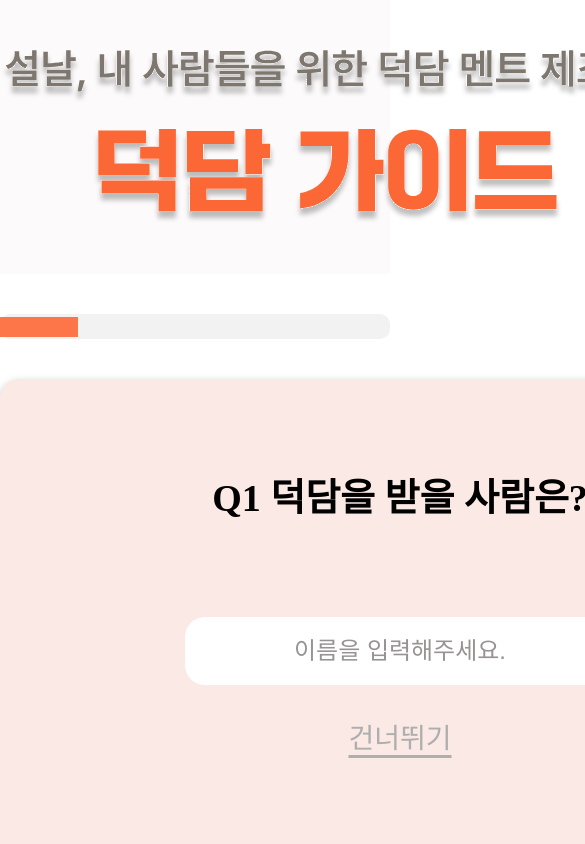
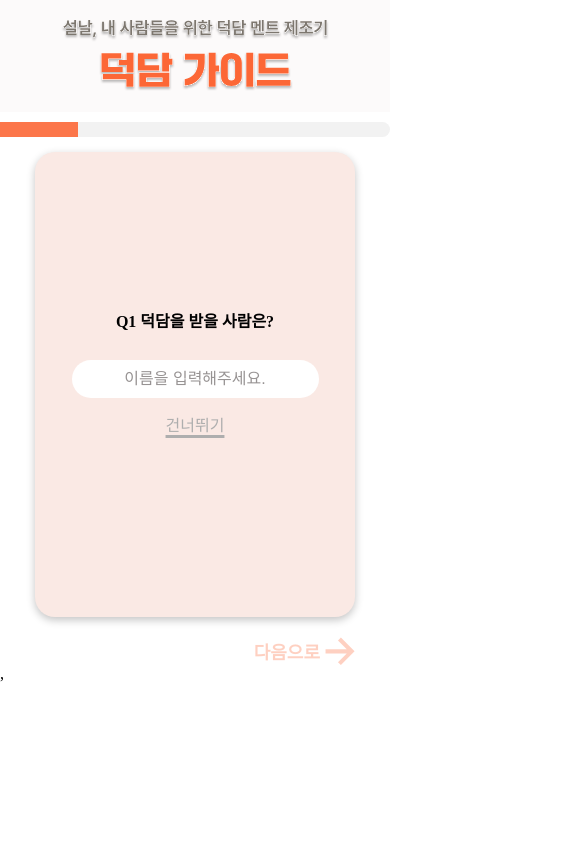
Before and after one commit to seok-hyung/sulpport_frontend, a React (Create React App) app: page /blessingQna in a window 390 px wide. Shown: the top 844 px of the page, 585 px wide, since content can reach past the window. Built offline with nearby package versions, Linux system fonts and the light colour scheme; a web font is replaced by a local one.

Commit message:
:ipone:Modify : 반응형 디자인 작업

```diff
--- a/src/components/common/navBtns/NavBtns.jsx
+++ b/src/components/common/navBtns/NavBtns.jsx
@@ -38,18 +38,29 @@ const NavBtns = ({
 export default NavBtns;
 
 const ButtonContainer = styled.div`
-  width: 700px;
-  margin: 80px auto;
+  max-width: 40rem;
+  margin: 80px auto 0 auto;
   display: flex;
   justify-content: ${(props) => (props.question === 1 ? 'flex-end' : 'space-between')};
+  @media (max-width: 430px) {
+    width: 100%;
+    max-width: 20rem;
+    margin: 20px auto 0 auto;
+  }
   button {
     display: flex;
     align-items: center;
     gap: 20px;
+    @media (max-width: 430px) {
+      gap: 5px;
+    }
     p {
       font-size: 32px;
       color: #000000;
       font-weight: bolder;
+      @media (max-width: 430px) {
+        font-size: 18px;
+      }
     }
     .nextTxt {
       color: ${(props) => (props.disabled ? '#000000' : `${props.color}`)};
@@ -57,6 +68,9 @@ const ButtonContainer = styled.div`
 
     img {
       width: 60px;
+      @media (max-width: 430px) {
+        width: 30px;
+      }
     }
   }
   .previousBtn {
--- a/src/components/main/Main.jsx
+++ b/src/components/main/Main.jsx
@@ -115,7 +115,6 @@ const Main = () => {
 export default Main;
 
 const MainWrapper = styled.main`
-  overflow-x: hidden;
   width: 100vw;
   max-width: 1300px;
   margin: 0 auto;
--- a/src/pages/Blessing.jsx
+++ b/src/pages/Blessing.jsx
@@ -35,7 +35,6 @@ const Blessing = () => {
           맞춤형 덕담 찾아보기!
         </button>
       </main>
-      <div>
       <div className="imgs">
         <div>
           <img src="/assets/time-icon.svg" alt="시계 이미지" />
@@ -46,7 +45,6 @@ const Blessing = () => {
           <p>무제한 생성</p>
         </div>
       </div>
-      </div>
     </BlessingWrapper>
   );
 };
@@ -55,6 +53,11 @@ export default Blessing;
 
 const BlessingWrapper = styled.div`
   margin: 0 auto;
+  width: 100vw;
+  max-width: 1300px;
+  @media (max-width: 430px) {
+    width: 100%;
+  }
   .topImg {
     display: flex;
     flex-direction: column;
@@ -63,34 +66,63 @@ const BlessingWrapper = styled.div`
     border-bottom-left-radius: 30px;
     border-bottom-right-radius: 30px;
     img:first-of-type {
-      width: 200px;
+      width: 300px;
+      @media (max-width: 430px) {
+        width: 160px;
+      }
     }
     img:last-of-type {
       width: 400px;
-      padding: 30px 0;
+      margin: 40px auto;
+      @media (max-width: 430px) {
+        width: 250px;
+        margin: 20px auto;
+      }
     }
   }
   main {
+    width: 100vw;
+    max-width: 1300px;
+
     .buttons {
       display: flex;
       justify-content: center;
       gap: 70px;
       margin-top: 60px;
+      @media (max-width: 430px) {
+        gap: 10px;
+        margin-top: 20px;
+      }
       button {
         border-radius: 15px;
         background-color: #eaeaea;
         padding: 10px 60px;
         display: flex;
         font-size: 24px;
+
+        @media (max-width: 430px) {
+          font-size: 16px;
+          padding: 5px 20px;
+        }
       }
     }
     .txtDiv {
       text-align: center;
       margin: 70px auto;
+
+      @media (max-width: 430px) {
+        width: 100%;
+        margin: 20px auto;
+      }
       p {
         font-size: 36px;
         margin-bottom: 20px;
         line-height: 50px;
+        @media (max-width: 430px) {
+          font-size: 20px;
+          margin-bottom: 10px;
+          line-height: 30px;
+        }
       }
       strong {
         font-weight: 700;
@@ -107,7 +139,12 @@ const BlessingWrapper = styled.div`
       display: block;
       padding: 10px 40px;
       border-radius: 10px;
-      margin: 120px auto 60px auto;
+      margin: 100px auto 60px auto;
+      @media (max-width: 430px) {
+        font-size: 20px;
+        margin: 30px auto 20px auto;
+        padding: 5px 20px;
+      }
     }
   }
   .imgs {
@@ -116,17 +153,25 @@ const BlessingWrapper = styled.div`
     align-items: center;
     gap: 50px;
     margin-bottom: 100px;
+    width: 100vw;
+    max-width: 1300px;
     div {
-      width: 50px;
+      width: 3.125rem;
       display: flex;
       flex-direction: column;
       align-items: center;
       justify-content: center;
       text-align: center;
+      @media (max-width: 430px) {
+        width: 3rem;
+      }
     }
     img {
       width: 60px;
       margin-bottom: 10px;
+      @media (max-width: 430px) {
+        width: 100%;
+      }
     }
   }
 `;
--- a/src/pages/qna/BlessingQna.jsx
+++ b/src/pages/qna/BlessingQna.jsx
@@ -76,8 +76,7 @@ const BlessingQna = () => {
     setQ5Value(e.target.value);
   };
   //q7
-  // ! 추가 작업 필요
-  // 5개 질문지 답 정보들을 모아서 서버에 요청보내며, 결과페이지로 이동하는 함수
+
   const [formData, setFormData] = useState({
     name: name,
     tone: selectedOptions,
@@ -174,7 +173,6 @@ const BlessingQna = () => {
             previousQuestion={previousQuestion}
             nextQuestion={nextQuestion}
             isNextDisabled={selectedOptions.length < 1}
-            question={question}
             color={'var(--main-color)'}
           />
         </>
@@ -208,7 +206,6 @@ const BlessingQna = () => {
             previousQuestion={previousQuestion}
             nextQuestion={nextQuestion}
             isNextDisabled={!q3SelectedOption && !q3InputValue}
-            question={question}
             color={'var(--main-color)'}
           />
         </>
@@ -245,7 +242,6 @@ const BlessingQna = () => {
             previousQuestion={previousQuestion}
             nextQuestion={nextQuestion}
             isNextDisabled={!q4SelectedOption && !q4InputValue}
-            question={question}
             color={'var(--main-color)'}
           />
         </>
@@ -289,7 +285,6 @@ const BlessingQna = () => {
             previousQuestion={previousQuestion}
             nextQuestion={nextQuestion}
             isNextDisabled={!q5Value}
-            question={question}
             nextButtonClassName="nextButton"
             nextButtonText="제출하기"
             nextButtonIcon="/assets/arrow-right-white-icon.svg"
@@ -330,7 +325,6 @@ const BlessingQna = () => {
 export default BlessingQna;
 
 const LoadingComponent = ({
-  setQuestion,
   q4SelectedOption,
   q4InputValue,
   q5Value,
@@ -343,6 +337,7 @@ const LoadingComponent = ({
     <div className="q6LoadingDiv">
       <img src="/assets/loading-card-orange.svg" alt="Loading" />
       <div className="txtDiv">
+        <p>
           <strong>{q4SelectedOption || q4InputValue}</strong>(인)하는{' '}
           <strong>
             {q5Value === 0 || q5Value === '0'
@@ -356,61 +351,90 @@ const LoadingComponent = ({
           </strong>
           님에게
           <br /> 보내고 싶은 <strong>{selectedOptions.join(', ')}</strong> 덕담
+        </p>
         <p>덕담을 만드는 중...</p>
       </div>
     </div>
   );
 };
 const ProgressBar = styled.div`
-  width: 100%;
+  width: 100vw;
   background-color: #f2f2f2;
   display: flex;
   align-items: center;
   border-radius: 10px;
   height: 25px;
-  margin: 40px 0;
+  margin: 40px auto;
+  @media (max-width: 430px) {
+    margin: 10px auto 15px auto;
+    height: 15px;
+  }
   .progress {
     width: ${(props) => props.progress}%;
-    height: 20px;
+    height: 25px;
     background-color: #fc764a;
+    @media (max-width: 430px) {
+      height: 15px;
+    }
   }
 `;
 const QnaWrapper = styled.div`
+  margin: 0 auto;
   strong {
     color: var(--main-color);
     font-size: 38px;
     font-weight: 900;
+    @media (max-width: 430px) {
+      font-size: 18px;
+    }
   }
   header {
     background-color: #fcfafa;
     width: 100%;
     img {
-      width: 650px;
+      width: 40.625rem;
       display: block;
       padding: 50px 0;
       margin: 0 auto;
+      @media (max-width: 430px) {
+        width: 18rem;
+        padding: 20px 10px;
+      }
     }
   }
 
   .qDiv {
-    width: 800px;
+    max-width: 40rem;
+    height: 50rem;
     margin: 0 auto;
     background-color: #fae9e4;
     text-align: center;
     padding: 100px 50px 150px 50px;
     border-radius: 20px;
     box-shadow: rgba(0, 0, 0, 0.24) 0px 3px 8px;
+    display: flex;
+    flex-direction: column;
+    align-items: center;
+    justify-content: center;
+    @media (max-width: 430px) {
+      width: 20rem;
+      height: 29.0625rem;
+      padding: 40px 10px;
+    }
     p {
       font-size: 38px;
       font-weight: 900;
-      margin-bottom: 70px;
+      margin-bottom: 100px;
+      @media (max-width: 430px) {
+        font-size: 16px;
+        margin-bottom: 20px;
+      }
     }
     input {
       padding: 20px 60px;
       border-radius: 20px;
       border: none;
       outline: none;
-      margin-top: 30px;
       color: white;
       text-align: center;
       font-size: 24px;
@@ -418,14 +442,29 @@ const QnaWrapper = styled.div`
         color: white;
         font-size: 24px;
         text-align: center;
+        @media (max-width: 430px) {
+          font-size: 16px;
+        }
+      }
+      @media (max-width: 430px) {
+        padding: 10px 20px;
+        font-size: 16px;
+        margin-top: 10px;
+      }
+    }
+    small {
+      font-size: 30px;
+      color: #bdbdbd;
+      display: block;
+      margin-bottom: 60px;
+      @media (max-width: 430px) {
+        font-size: 14px;
+        margin-bottom: 20px;
       }
     }
   }
   .q1Div {
     .q1Contents {
-      p {
-        margin-bottom: 70px;
-      }
       input {
         background-color: white;
         color: black;
@@ -442,18 +481,19 @@ const QnaWrapper = styled.div`
         text-underline-position: under;
         font-size: 28px;
         cursor: pointer;
+        @media (max-width: 430px) {
+          margin-top: 20px;
+          font-size: 16px;
+        }
       }
     }
   }
   .q2Div {
     p {
       margin-bottom: 30px;
+      @media (max-width: 430px) {
+        margin-bottom: 10px;
       }
-    small {
-      font-size: 30px;
-      color: #bdbdbd;
-      display: block;
-      margin-bottom: 60px;
     }
   }
   .q3Div {
@@ -467,11 +507,19 @@ const QnaWrapper = styled.div`
     }
     img {
       width: 40px;
+      @media (max-width: 430px) {
+        width: 20px;
+      }
     }
   }
   .q5Div {
     p {
-      font-size: 36px;
+      margin-bottom: 30px;
+      @media (max-width: 430px) {
+        margin-bottom: 10px;
+        margin-top: -60px;
+      }
+    }
     span {
       text-decoration: underline;
       text-decoration-thickness: 3px;
@@ -480,16 +528,15 @@ const QnaWrapper = styled.div`
     strong:last-of-type {
       text-decoration: underline;
     }
-    }
-    small {
-      font-size: 24px;
-      color: #bdbdbd;
-      display: block;
-      margin-bottom: 200px;
-    }
     .range-labels {
       display: flex;
       justify-content: space-between;
+    }
+    small {
+      margin-bottom: 100px;
+      @media (max-width: 430px) {
+        margin-bottom: 60px;
+      }
     }
   }
   .q6LoadingDiv {
@@ -501,19 +548,43 @@ const QnaWrapper = styled.div`
     img {
       margin-top: 120px;
       width: 250px;
+      @media (max-width: 430px) {
+        width: 160px;
+        margin-top: 40px;
+      }
     }
 
     .txtDiv {
       margin-top: 40px;
       text-align: center;
       line-height: 70px;
+      @media (max-width: 430px) {
+        margin-top: 0px;
+        line-height: 30px;
+      }
       h2 {
         font-size: 40px;
         font-weight: 700;
+        @media (max-width: 430px) {
+          font-size: 28px;
         }
-      p {
-        margin-top: 90px;
+      }
+      p:first-of-type {
+        margin-top: 100px;
         font-weight: 700;
+        @media (max-width: 430px) {
+          margin-top: 80px;
+          font-size: 16px;
+        }
+      }
+      p:last-of-type {
+        margin-top: 80px;
+        font-size: 40px;
+        font-weight: 900;
+        @media (max-width: 430px) {
+          font-size: 30px;
+          margin-top: 50px;
+        }
       }
     }
   }
@@ -526,15 +597,30 @@ const QnaWrapper = styled.div`
     img {
       margin-top: 120px;
       width: 250px;
+      @media (max-width: 430px) {
+        width: 200px;
+        margin-top: 40px;
+      }
     }
     .txtDiv {
       margin-top: 20px;
       text-align: center;
       line-height: 70px;
+      @media (max-width: 430px) {
+        line-height: 25px;
+      }
       h2 {
         font-size: 44px;
         font-weight: 900;
         margin-bottom: 10px;
+        @media (max-width: 430px) {
+          font-size: 26px;
+        }
+      }
+      p {
+        @media (max-width: 430px) {
+          font-size: 20px;
+        }
       }
       span {
         font-weight: 700;
@@ -548,6 +634,11 @@ const QnaWrapper = styled.div`
       font-size: 26px;
       font-weight: 700;
       color: white;
+      @media (max-width: 430px) {
+        margin-top: 60px;
+        padding: 10px 20px;
+        font-size: 20px;
+      }
     }
   }
 `;
@@ -576,47 +667,83 @@ const OptionItem = styled.li`
   cursor: pointer;
   &:hover {
     background-color: ${(props) => (props.selected ? '#fc764a' : '#eee')};
+    @media (max-width: 430px) {
+      background-color: ${(props) => (props.selected ? '#fc764a' : 'white')};
+    }
+  }
+  @media (max-width: 430px) {
+    font-size: 14px;
+    padding: 12px;
   }
 `;
 
 //q5
 const RangeInput = styled.input`
   -webkit-appearance: none;
-  position: relative;
   width: 100%;
   height: 40px;
-  background: repeating-linear-gradient(
-    to right,
-    #000 1px,
-    transparent 1px,
-    transparent 10%
-  );
   outline: none;
-  overflow: hidden;
+  overflow: visible;
+  /* box-shadow: inset 0 0 0 3px blue; */
+  @media (max-width: 430px) {
+    height: 20px;
+  }
   &::-webkit-slider-thumb {
     -webkit-appearance: none;
-    width: 45px;
-    height: 45px;
+    width: 55px;
+    height: 55px;
+    margin-top: -7px;
     background-color: var(--main-color);
     border-radius: 50%;
     cursor: pointer;
     transition: left 1s ease-in-out;
+    @media (max-width: 430px) {
+      width: 30px;
+      height: 30px;
+      margin-top: -5px;
+    }
   }
 
   &::-webkit-slider-runnable-track {
     -webkit-appearance: none;
+    min-width: 534px;
+    /* box-shadow: 0 0 0 3px red; */
+    margin-left: -58px;
+    height: 40px;
     background: linear-gradient(
       to right,
       var(--main-color) ${({ value }) => (value / 70) * 100}%,
-      white ${({ value }) => (value / 70) * 100}%
+      transparent ${({ value }) => (value / 70) * 100}%
     );
-    min-width: 699px;
-    margin-left: -60px;
     border-radius: 40px;
+
+    /* background: repeating-linear-gradient(
+      to right,
+      #000 0,
+      #000 1px,
+      transparent 1px,
+      transparent calc(100% / 8)
+    ); */
+    background-position: center;
+    background-size: 100% 1px;
+    @media (max-width: 430px) {
+      min-width: 300px;
+      margin-left: -20px;
+      height: 20px;
+    }
   }
 `;
 const Scale = styled.div`
   display: flex;
   justify-content: space-between;
   padding: 10px 15px;
+  width: 100%;
+  margin-top: 10px;
+  font-size: 24px;
+
+  @media (max-width: 430px) {
+    padding: 5px;
+    margin-top: 5px;
+    font-size: 14px;
+  }
 `;
--- a/src/pages/qna/BlessingQnaResult.jsx
+++ b/src/pages/qna/BlessingQnaResult.jsx
@@ -95,15 +95,6 @@ const BlessingQnaResult = () => {
         },
       });
     }
-    // window.Kakao.init('ab36dcefbb0413d6fa467641c2864216');
-    // window.Kakao.Link.sendDefault({
-    //   objectType: 'text',
-    //   text: selectedMessage,
-    //   link: {
-    //     mobileWebUrl: 'https://developers.kakao.com',
-    //     webUrl: 'https://developers.kakao.com',
-    //   },
-    // });
   };
 
   // 클립보드에 복사
@@ -209,32 +200,45 @@ const Wrapper = styled.div`
   display: flex;
   flex-direction: column;
   height: 100vh;
+  width: 100%;
   header {
     background-color: #fcfafa;
     width: 100%;
     img {
-      width: 450px;
+      width: 40.625rem;
       display: block;
       padding: 50px 0;
       margin: 0 auto;
+      @media (max-width: 430px) {
+        width: 18rem;
+        padding: 20px 10px;
+      }
     }
   }
 `;
 
 const ChatBox = styled.div`
   width: 100%;
-  height: 600px;
+  max-width: 1300px;
+  height: 37.5rem;
   padding: 50px 40px;
   flex-grow: 1;
   transition: all 0.5s ease-in-out;
   overflow-y: auto;
+  @media (max-width: 430px) {
+    height: 25rem;
+  }
   .chat-message {
     padding: 10px;
     margin-bottom: 10px;
     border-radius: 5px;
+    @media (max-width: 430px) {
+      padding: 0px;
+      margin-bottom: 5px;
+    }
   }
   .server-message {
-    width: 520px;
+    width: 36rem;
     background-color: #f2f2f2;
     color: black;
     margin-right: auto;
@@ -244,6 +248,12 @@ const ChatBox = styled.div`
     padding: 30px 40px;
     font-size: 26px;
     line-height: 30px;
+    @media (max-width: 430px) {
+      width: 18rem;
+      font-size: 14px;
+      line-height: 20px;
+      padding: 15px 20px;
+    }
   }
   .user-message {
     background-color: var(--main-color);
@@ -256,19 +266,30 @@ const FoldableArea = styled.div`
   position: relative;
   overflow: hidden;
   transition: height 0.5s ease-in-out;
-  height: ${(props) => (props.isFolded ? '50px' : '450px')};
+  height: ${(props) => (props.isFolded ? '50px' : '400px')};
   background: #fef0ea;
   text-align: center;
+  overflow-y: hidden;
+  width: 100%;
+
   p {
     color: #979393;
     font-size: 18px;
     line-height: 25px;
+    @media (max-width: 430px) {
+      font-size: 12px;
+      line-height: 16px;
+    }
   }
   .toneGroups {
     display: flex;
+    justify-content: center;
     gap: 25px;
-    margin: 10px 0;
-    justify-content: center;
+    margin: 10px auto;
+    @media (max-width: 430px) {
+      gap: 10px;
+      margin: 10px auto;
+    }
   }
 
   .btnGroups {
@@ -280,6 +301,9 @@ const FoldableArea = styled.div`
       font-size: 20px;
       border-radius: 10px;
       margin: 0 auto 10px auto;
+      @media (max-width: 430px) {
+        font-size: 14px;
+      }
     }
     .shareTxt {
       color: black;
@@ -315,6 +339,9 @@ const ToneButton = styled.button`
   padding: 3px 20px;
   border-radius: 15px;
   font-size: 20px;
+  @media (max-width: 430px) {
+    font-size: 14px;
+  }
 `;
 const EmphasizeBtn = styled.button`
   background-color: ${(props) => (props.isActive ? 'var(--main-color)' : '#b5b5b5')};
@@ -323,6 +350,9 @@ const EmphasizeBtn = styled.button`
   font-size: 20px;
   border-radius: 10px;
   margin-bottom: 10px;
+  @media (max-width: 430px) {
+    font-size: 14px;
+  }
 `;
 const ShareBtn = styled.button`
   background-color: ${(props) => (props.isActive ? 'var(--main-color)' : '#b5b5b5')};
@@ -331,6 +361,9 @@ const ShareBtn = styled.button`
   font-size: 22px;
   border-radius: 10px;
   margin-bottom: 10px;
+  @media (max-width: 430px) {
+    font-size: 16px;
+  }
 `;
 const ShareOptions = styled.div`
   display: flex;
@@ -357,10 +390,14 @@ const ShareOptions = styled.div`
 const BackBtn = styled.button`
   background-color: var(--main-color);
   color: white;
-  padding: 3px 10px;
+  padding: 5px 10px;
   font-size: 20px;
   border-radius: 10px;
   margin-bottom: 10px;
+  margin-top: 10px;
+  @media (max-width: 430px) {
+    font-size: 14px;
+  }
 `;
 
 const ToastMessage = styled.div`
@@ -372,4 +409,8 @@ const ToastMessage = styled.div`
   color: #fff;
   padding: 10px 30px;
   border-radius: 5px;
+  @media (max-width: 430px) {
+    top: 110px;
+    padding: 10px 20px;
+  }
 `;
```
Lines whose indentation alone changed are shown as unchanged.
